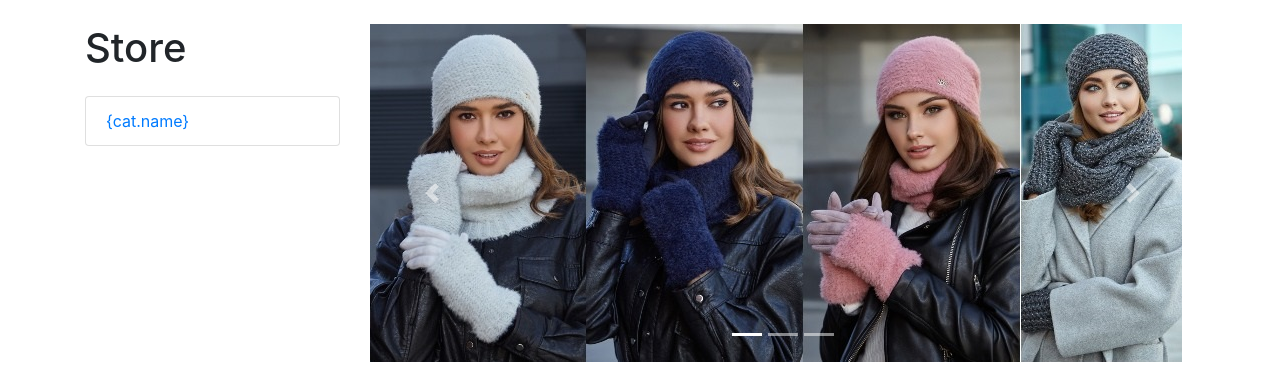
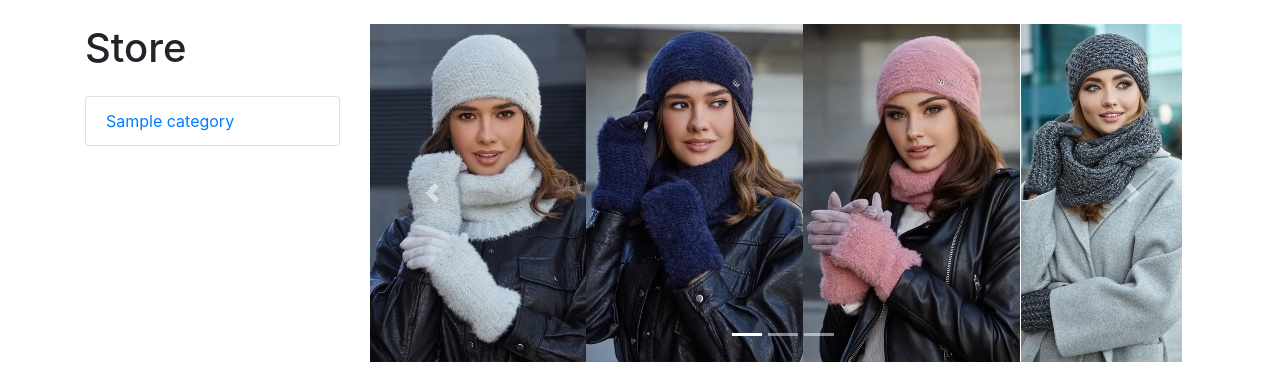
Before and after one commit to Conqerorior/poshapke, a Django app: page /products/ in a window 1280 px wide. Shown: the part 56-422 px from the top of the page. Run offline with Django 4.2, Linux system fonts and the light colour scheme; tables that the repository leaves empty hold one stand-in row (values such as "Sample post"); some libraries are stand-ins or nearby versions.

Commit message:
изменение шаблона

```diff
--- a/poshapke/products/templates/products/products.html
+++ b/poshapke/products/templates/products/products.html
@@ -17,12 +17,12 @@
             <h1 class="my-4">Store</h1>
             <div class="list-group">
                 {% for cat in categories %}
-                <a href="#" class="list-group-item">{cat.name}</a>
+                <a href="#" class="list-group-item">{{ cat.name }}</a>
+                {% endfor %}
 <!--                <a href="#" class="list-group-item">Одежда</a>-->
 <!--                <a href="#" class="list-group-item">Обувь</a>-->
 <!--                <a href="#" class="list-group-item">Аксессуары</a>-->
 <!--                <a href="#" class="list-group-item">Подарки</a>-->
-                {% endfor %}
             </div>
 
         </div>
```
